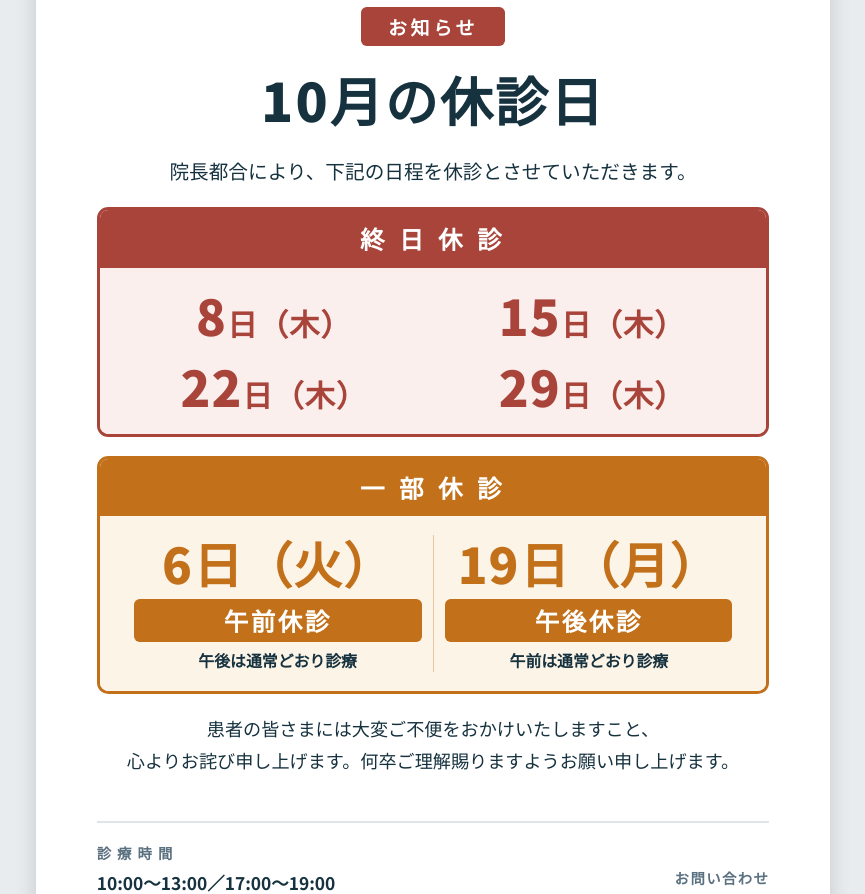
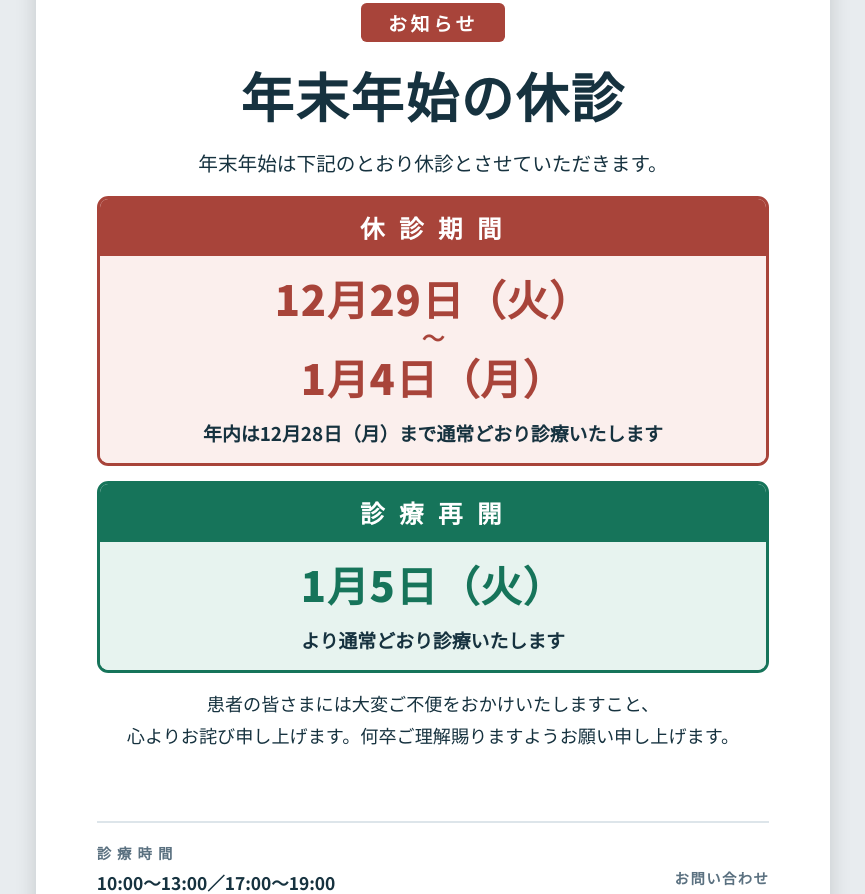
Before and after one commit to akrmyhr/machijikan, a website: page public/poster-closure.html in a window 1280 px wide. Shown: the part 325-1219 px from the top of the page, without its empty margins (207-1072 px from the left). Drawn offline with Linux system fonts and the light colour scheme.

Commit message:
年末年始の休診を掲載し、ポスターを年末年始版に差し替え (#11)
12月29日（火）〜1月4日（月）休診、1月5日（火）診療再開。
トップページの診療時間カードに常設の案内として追記した。

ポスターは期間表示の構成に変更し、休診期間（赤）と診療再開（緑）の
2ブロックにした。診療再開ブロックで使う --open / --open-soft が
ポスターの :root に未定義で、見出しが白地に白文字で見えなくなっていた
ため、変数を追加して修正している。

A4に対する余裕は20.8mm。


Claude-Session: https://claude.ai/code/session_015uua9C8tNUShf7Ah77rk4J

Co-authored-by: Claude <noreply@anthropic.com>

```diff
--- a/public/poster-closure.html
+++ b/public/poster-closure.html
@@ -32,6 +32,8 @@
       --closed-soft: #fbefed;
       --accent: #c2701a;
       --accent-soft: #fdf4e8;
+      --open: #16745a;
+      --open-soft: #e7f3ef;
       --font: 'Noto Sans JP', -apple-system, BlinkMacSystemFont, 'Hiragino Sans', 'Yu Gothic', sans-serif;
     }
 
@@ -110,7 +112,7 @@
     /* ---------- 見出し ---------- */
     .p-title {
       text-align: center;
-      margin-top: 5mm;
+      margin-top: 4mm;
     }
 
     .p-title-label {
@@ -137,12 +139,12 @@
       font-size: 5.2mm;
       line-height: 1.8;
       color: var(--text);
-      margin-top: 5mm;
+      margin-top: 4mm;
     }
 
     /* ---------- 休診ブロック ---------- */
     .p-block {
-      margin-top: 5mm;
+      margin-top: 4mm;
       border: 0.8mm solid var(--closed);
       border-radius: 3mm;
       overflow: hidden;
@@ -167,12 +169,52 @@
     }
 
     .p-block-body {
-      padding: 5mm 6mm;
+      padding: 4.5mm 6mm;
       background: var(--closed-soft);
     }
 
     .p-block.is-partial .p-block-body {
       background: var(--accent-soft);
+    }
+
+    /* 診療再開など、前向きな内容のブロック */
+    .p-block.is-open {
+      border-color: var(--open);
+    }
+
+    .p-block.is-open .p-block-head {
+      background: var(--open);
+    }
+
+    .p-block.is-open .p-block-body {
+      background: var(--open-soft);
+    }
+
+    /* 期間（◯月◯日 〜 ◯月◯日）の表示 */
+    .p-range {
+      display: flex;
+      flex-direction: column;
+      align-items: center;
+      gap: 0.5mm;
+    }
+
+    .p-range-date {
+      font-size: 11mm;
+      font-weight: 900;
+      line-height: 1.25;
+      color: var(--closed);
+      letter-spacing: 0.02em;
+    }
+
+    .p-block.is-open .p-range-date {
+      color: var(--open);
+    }
+
+    .p-range-sep {
+      font-size: 6mm;
+      font-weight: 900;
+      line-height: 1;
+      color: var(--closed);
     }
 
     .p-dates {
@@ -209,7 +251,7 @@
       font-size: 5mm;
       font-weight: 700;
       color: var(--text);
-      margin-top: 5mm;
+      margin-top: 4mm;
     }
 
     /* 一部休診（午前のみ／午後のみ）を2列で並べる */
@@ -259,7 +301,7 @@
 
     /* ---------- お詫び ---------- */
     .p-apology {
-      margin-top: 5mm;
+      margin-top: 4mm;
       text-align: center;
       font-size: 4.8mm;
       line-height: 1.75;
@@ -402,37 +444,29 @@
 
     <div class="p-title">
       <span class="p-title-label">お知らせ</span>
-      <h1 class="p-title-main">10月の休診日</h1>
-      <p class="p-intro">院長都合により、下記の日程を休診とさせていただきます。</p>
+      <h1 class="p-title-main">年末年始の休診</h1>
+      <p class="p-intro">年末年始は下記のとおり休診とさせていただきます。</p>
     </div>
 
     <section class="p-block">
-      <p class="p-block-head">終 日 休 診</p>
+      <p class="p-block-head">休 診 期 間</p>
       <div class="p-block-body">
-        <ul class="p-dates">
-          <li>8<span class="p-dow">日（木）</span></li>
-          <li>15<span class="p-dow">日（木）</span></li>
-          <li>22<span class="p-dow">日（木）</span></li>
-          <li>29<span class="p-dow">日（木）</span></li>
-        </ul>
+        <p class="p-range">
+          <span class="p-range-date">12月29日<span class="p-dow">（火）</span></span>
+          <span class="p-range-sep">〜</span>
+          <span class="p-range-date">1月4日<span class="p-dow">（月）</span></span>
+        </p>
+        <p class="p-block-note">年内は12月28日（月）まで通常どおり診療いたします</p>
       </div>
     </section>
 
-    <section class="p-block is-partial">
-      <p class="p-block-head">一 部 休 診</p>
+    <section class="p-block is-open">
+      <p class="p-block-head">診 療 再 開</p>
       <div class="p-block-body">
-        <ul class="p-partial">
-          <li>
-            <span class="p-partial-date">6<span class="p-dow">日（火）</span></span>
-            <span class="p-partial-label">午前休診</span>
-            <span class="p-partial-note">午後は通常どおり診療</span>
-          </li>
-          <li>
-            <span class="p-partial-date">19<span class="p-dow">日（月）</span></span>
-            <span class="p-partial-label">午後休診</span>
-            <span class="p-partial-note">午前は通常どおり診療</span>
-          </li>
-        </ul>
+        <p class="p-range">
+          <span class="p-range-date">1月5日<span class="p-dow">（火）</span></span>
+        </p>
+        <p class="p-block-note">より通常どおり診療いたします</p>
       </div>
     </section>
 
```
Also changed, not shown: public/index.html (+1 -0 lines).
